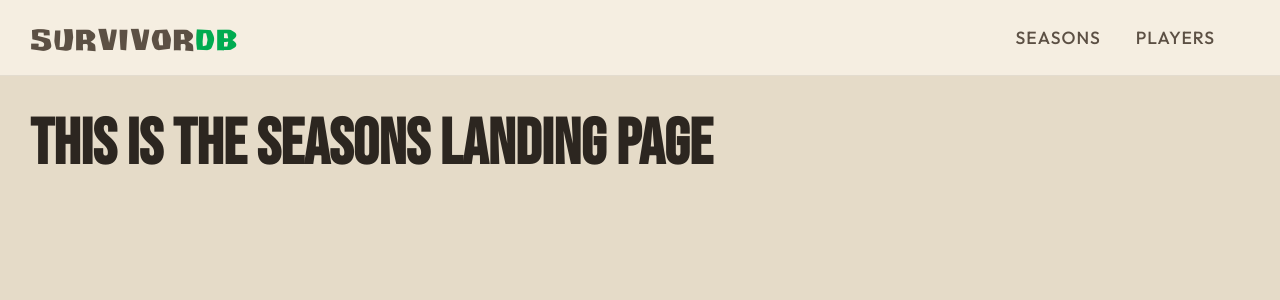
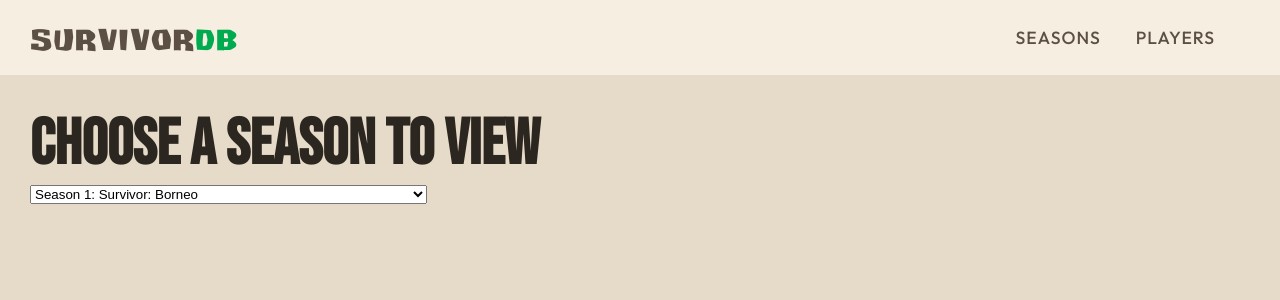
Before and after one commit to heyrocker/survivordb, a Next.js app: page /seasons in a window 1280 px wide. Shown: the top 300 px of the page. Built offline with nearby package versions, Linux system fonts and the light colour scheme.

Commit message:
Added season jump menu to seasons page

```diff
--- a/app/seasons/[seasonNumber]/MainContent.jsx
+++ b/app/seasons/[seasonNumber]/MainContent.jsx
@@ -4,7 +4,7 @@
 import EpisodeTable from "@/src/components/EpisodeTable"
 import PlayersTable from "@/src/components/PlayersTable"
 import getSeasonsPageQuery from "@/src/queries/seasonsPageQuery"
-import SeasonJumpMenu from "@/app/seasons/[seasonNumber]/SeasonJumpMenu"
+import SeasonJumpMenu from "@/src/components/SeasonJumpMenu"
 
 export default async function MainContent(props) {
   const seasonNumber = props.seasonNumber
--- a/app/seasons/page.jsx
+++ b/app/seasons/page.jsx
@@ -1,5 +1,10 @@
+import SeasonJumpMenu from "@/src/components/SeasonJumpMenu"
+
 export default function SeasonsPage() {
   return (
-    <h1>This is the seasons landing page</h1>
+    <>
+      <h1>Choose a season to view</h1>
+      <SeasonJumpMenu />
+    </>
   )
 }
```
